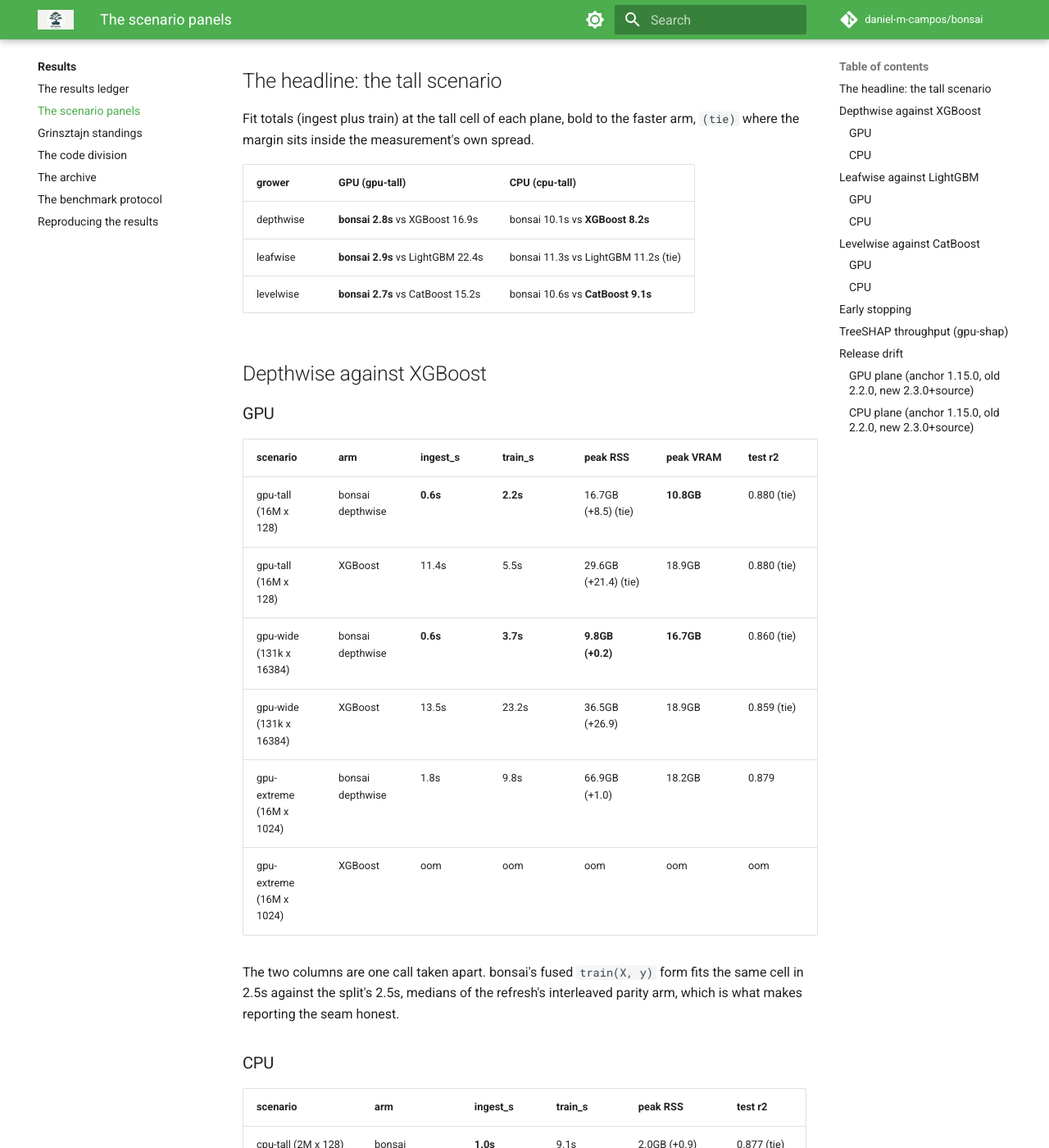
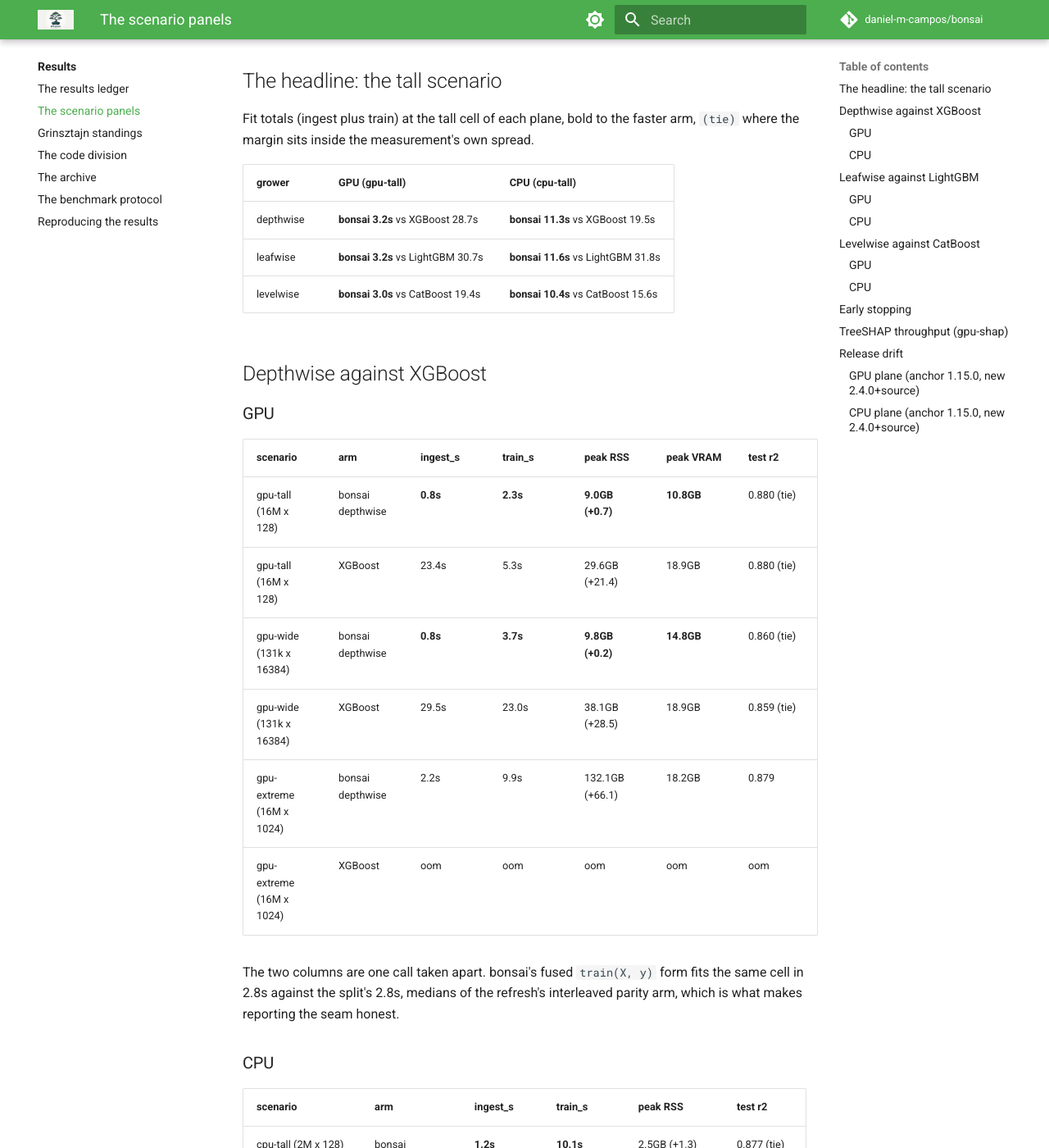
Before and after one commit to daniel-m-campos/bonsai, an MkDocs documentation site: the page built from docs/results/results/perf.md, in a window 1280 px wide and 1400 px high, scrolled down 986 px. Shown: the whole window at 82% size. Built offline with MkDocs 1.6.1 and Material for MkDocs 9.7.7, drawn with Linux system fonts in a browser that asks for light colours; comment, search, counter and statistics services are not loaded; some of the changed text lies outside the part shown.

Commit message:
bench(standings): refresh 10 axes
Axes: gpu-tall,gpu-wide,gpu-extreme,cpu-tall,cpu-wide,gpu-early-stop,gpu-shap,quality-grinsztajn,quality-grinsztajn-gpu,quality-grinsztajn-leaf-capped-gpu. Same-pod refresh via scripts/standings_refresh.py (decision 96); superseded files deleted, registry updated, ledger and README regenerated.

CPU axes (cpu-tall, cpu-wide) were measured on pod-NVIDIA-RTX-PRO-6000-Blackwell-Server-Edition (issue #355). Every row carries its own host block, so the registry records which machine and which ceiling stands behind each axis.

```diff
--- a/docs/results/results/perf.md
+++ b/docs/results/results/perf.md
@@ -14,9 +14,9 @@
 
 | grower | GPU (gpu-tall) | CPU (cpu-tall) |
 |---|---|---|
-| depthwise | **bonsai 2.8s** vs XGBoost 16.9s | bonsai 10.1s vs **XGBoost 8.2s** |
-| leafwise | **bonsai 2.9s** vs LightGBM 22.4s | bonsai 11.3s vs LightGBM 11.2s (tie) |
-| levelwise | **bonsai 2.7s** vs CatBoost 15.2s | bonsai 10.6s vs **CatBoost 9.1s** |
+| depthwise | **bonsai 3.2s** vs XGBoost 28.7s | **bonsai 11.3s** vs XGBoost 19.5s |
+| leafwise | **bonsai 3.2s** vs LightGBM 30.7s | **bonsai 11.6s** vs LightGBM 31.8s |
+| levelwise | **bonsai 3.0s** vs CatBoost 19.4s | **bonsai 10.4s** vs CatBoost 15.6s |
 
 ## Depthwise against XGBoost
 
@@ -24,23 +24,23 @@
 
 | scenario | arm | ingest_s | train_s | peak RSS | peak VRAM | test r2 |
 |---|---|---|---|---|---|---|
-| gpu-tall (16M x 128) | bonsai depthwise | **0.6s** | **2.2s** | 16.7GB (+8.5) (tie) | **10.8GB** | 0.880 (tie) |
-| gpu-tall (16M x 128) | XGBoost | 11.4s | 5.5s | 29.6GB (+21.4) (tie) | 18.9GB | 0.880 (tie) |
-| gpu-wide (131k x 16384) | bonsai depthwise | **0.6s** | **3.7s** | **9.8GB (+0.2)** | **16.7GB** | 0.860 (tie) |
-| gpu-wide (131k x 16384) | XGBoost | 13.5s | 23.2s | 36.5GB (+26.9) | 18.9GB | 0.859 (tie) |
-| gpu-extreme (16M x 1024) | bonsai depthwise | 1.8s | 9.8s | 66.9GB (+1.0) | 18.2GB | 0.879 |
+| gpu-tall (16M x 128) | bonsai depthwise | **0.8s** | **2.3s** | **9.0GB (+0.7)** | **10.8GB** | 0.880 (tie) |
+| gpu-tall (16M x 128) | XGBoost | 23.4s | 5.3s | 29.6GB (+21.4) | 18.9GB | 0.880 (tie) |
+| gpu-wide (131k x 16384) | bonsai depthwise | **0.8s** | **3.7s** | **9.8GB (+0.2)** | **14.8GB** | 0.860 (tie) |
+| gpu-wide (131k x 16384) | XGBoost | 29.5s | 23.0s | 38.1GB (+28.5) | 18.9GB | 0.859 (tie) |
+| gpu-extreme (16M x 1024) | bonsai depthwise | 2.2s | 9.9s | 132.1GB (+66.1) | 18.2GB | 0.879 |
 | gpu-extreme (16M x 1024) | XGBoost | oom | oom | oom | oom | oom |
 
-The two columns are one call taken apart. bonsai's fused `train(X, y)` form fits the same cell in 2.5s against the split's 2.5s, medians of the refresh's interleaved parity arm, which is what makes reporting the seam honest.
+The two columns are one call taken apart. bonsai's fused `train(X, y)` form fits the same cell in 2.8s against the split's 2.8s, medians of the refresh's interleaved parity arm, which is what makes reporting the seam honest.
 
 ### CPU
 
 | scenario | arm | ingest_s | train_s | peak RSS | test r2 |
 |---|---|---|---|---|---|
-| cpu-tall (2M x 128) | bonsai depthwise | **1.0s** | 9.1s | 2.0GB (+0.9) (tie) | 0.877 (tie) |
-| cpu-tall (2M x 128) | XGBoost | 2.0s | **6.2s** | 2.3GB (+1.1) (tie) | 0.877 (tie) |
-| cpu-wide (16k x 16384) | bonsai depthwise | **1.3s** | **51.0s** | **10.3GB (+9.1)** | 0.761 (tie) |
-| cpu-wide (16k x 16384) | XGBoost | 2.2s | 97.0s | 20.4GB (+19.2) | 0.761 (tie) |
+| cpu-tall (2M x 128) | bonsai depthwise | **1.2s** | **10.1s** | 2.5GB (+1.3) (tie) | 0.877 (tie) |
+| cpu-tall (2M x 128) | XGBoost | 3.2s | 16.3s | 2.3GB (+1.1) (tie) | 0.877 (tie) |
+| cpu-wide (16k x 16384) | bonsai depthwise | **1.6s** | **65.1s** | **7.6GB (+6.4)** | 0.761 (tie) |
+| cpu-wide (16k x 16384) | XGBoost | 4.2s | 185.1s | 21.7GB (+20.5) | 0.761 (tie) |
 
 ## Leafwise against LightGBM
 
@@ -48,21 +48,21 @@
 
 | scenario | arm | ingest_s | train_s | peak RSS | peak VRAM | test r2 |
 |---|---|---|---|---|---|---|
-| gpu-tall (16M x 128) | bonsai leafwise | **0.7s** | **2.2s** | **9.0GB (+0.7)** | 10.8GB | 0.880 |
-| gpu-tall (16M x 128) | LightGBM | 12.0s | 10.5s | 15.3GB (+7.1) | **5.4GB** | **0.886** |
-| gpu-wide (131k x 16384) | bonsai leafwise | **0.6s** | **3.7s** | **9.8GB (+0.2)** | **16.7GB** | 0.860 |
-| gpu-wide (131k x 16384) | LightGBM | 60.7s | 154.4s | 58.0GB (+48.4) | 20.8GB | **0.865** |
-| gpu-extreme (16M x 1024) | bonsai leafwise | **1.7s** | **9.8s** | **66.9GB (+1.0)** | **18.2GB** | 0.879 |
-| gpu-extreme (16M x 1024) | LightGBM | 89.2s | 54.2s | 116.3GB (+50.4) | 34.3GB | **0.885** |
+| gpu-tall (16M x 128) | bonsai leafwise | **0.8s** | **2.3s** | **9.0GB (+0.7)** | 10.8GB | 0.880 |
+| gpu-tall (16M x 128) | LightGBM | 17.3s | 13.5s | 15.3GB (+7.0) | **5.4GB** | **0.886** |
+| gpu-wide (131k x 16384) | bonsai leafwise | **0.8s** | **3.7s** | **9.8GB (+0.2)** | **16.7GB** | 0.860 |
+| gpu-wide (131k x 16384) | LightGBM | 111.8s | 158.9s | 58.0GB (+48.5) | 20.8GB | **0.865** |
+| gpu-extreme (16M x 1024) | bonsai leafwise | **2.3s** | **9.9s** | **66.9GB (+1.0)** | **18.2GB** | 0.879 |
+| gpu-extreme (16M x 1024) | LightGBM | 156.7s | 85.7s | 115.9GB (+50.0) | 34.3GB | **0.885** |
 
 ### CPU
 
 | scenario | arm | ingest_s | train_s | peak RSS | test r2 |
 |---|---|---|---|---|---|
-| cpu-tall (2M x 128) | bonsai leafwise | **1.0s** | 10.4s (tie) | 2.0GB (+0.8) (tie) | 0.877 (tie) |
-| cpu-tall (2M x 128) | LightGBM | 2.1s | 9.1s (tie) | 2.0GB (+0.9) (tie) | 0.878 (tie) |
-| cpu-wide (16k x 16384) | bonsai leafwise | **1.3s** | 50.8s | **10.3GB (+9.1)** | 0.761 |
-| cpu-wide (16k x 16384) | LightGBM | 8.0s | **45.8s** | 19.6GB (+18.4) | **0.762** |
+| cpu-tall (2M x 128) | bonsai leafwise | **1.1s** | **10.5s** | **2.0GB (+0.8)** | 0.877 (tie) |
+| cpu-tall (2M x 128) | LightGBM | 3.3s | 28.6s | 2.1GB (+0.9) | 0.878 (tie) |
+| cpu-wide (16k x 16384) | bonsai leafwise | **1.5s** | **63.6s** | **7.6GB (+6.4)** | 0.761 |
+| cpu-wide (16k x 16384) | LightGBM | 16.3s | 88.4s | 19.5GB (+18.3) | **0.762** |
 
 ## Levelwise against CatBoost
 
@@ -70,23 +70,23 @@
 
 | scenario | arm | ingest_s | train_s | peak RSS | peak VRAM | test r2 |
 |---|---|---|---|---|---|---|
-| gpu-tall (16M x 128) | bonsai levelwise | **0.6s** | **2.1s** | **9.0GB (+0.7)** | **10.8GB** | **0.877** |
-| gpu-tall (16M x 128) | CatBoost | 1.9s | 13.3s | 25.6GB (+17.4) | 90.2GB | 0.876 |
-| gpu-wide (131k x 16384) | bonsai levelwise | **0.7s** | **8.1s** | **9.9GB (+0.3)** | **16.6GB** | **0.874** |
-| gpu-wide (131k x 16384) | CatBoost | 0.9s | 57.6s | 26.4GB (+16.8) | 90.2GB | 0.872 |
-| gpu-extreme (16M x 1024) | bonsai levelwise | 1.7s | 8.8s | 66.9GB (+1.0) | 18.2GB | 0.876 |
-| gpu-extreme (16M x 1024) | CatBoost | oom | oom | oom | oom | oom |
+| gpu-tall (16M x 128) | bonsai levelwise | **0.8s** | **2.2s** | **9.0GB (+0.7)** | **10.8GB** | **0.877** |
+| gpu-tall (16M x 128) | CatBoost | 3.7s | 15.7s | 25.7GB (+17.5) | 90.2GB | 0.876 |
+| gpu-wide (131k x 16384) | bonsai levelwise | **0.8s** | **8.1s** | **9.9GB (+0.3)** | **16.6GB** | **0.874** |
+| gpu-wide (131k x 16384) | CatBoost | 1.4s | 64.0s | 26.3GB (+16.7) | 90.2GB | 0.872 |
+| gpu-extreme (16M x 1024) | bonsai levelwise | **2.3s** | **8.9s** | **66.9GB (+1.0)** | **18.2GB** | 0.876 (tie) |
+| gpu-extreme (16M x 1024) | CatBoost | 25.1s | 83.2s | 195.9GB (+130.0) | 90.2GB | 0.876 (tie) |
 
 ### CPU
 
 | scenario | arm | ingest_s | train_s | peak RSS | test r2 |
 |---|---|---|---|---|---|
-| cpu-tall (2M x 128) | bonsai levelwise | 1.0s | 9.7s | **2.0GB (+0.9)** | **0.877** |
-| cpu-tall (2M x 128) | CatBoost | **0.2s** | **8.9s** | 4.1GB (+2.9) | 0.875 |
-| cpu-wide (16k x 16384) | bonsai levelwise | 1.3s | 70.6s | **11.5GB (+10.3)** | **0.858** |
-| cpu-wide (16k x 16384) | CatBoost | **0.2s** | **66.0s** | 18.6GB (+17.4) | 0.830 |
+| cpu-tall (2M x 128) | bonsai levelwise | 1.1s | **9.3s** | **2.0GB (+0.8)** | **0.877** |
+| cpu-tall (2M x 128) | CatBoost | **0.4s** | 15.2s | 4.2GB (+3.0) | 0.875 |
+| cpu-wide (16k x 16384) | bonsai levelwise | 1.6s | 97.0s (tie) | **7.7GB (+6.5)** | **0.858** |
+| cpu-wide (16k x 16384) | CatBoost | **0.3s** | 95.0s (tie) | 18.6GB (+17.4) | 0.830 |
 
-*Source: [`gpu-tall-2026-09.jsonl`](../../../benchmarks/results/gpu-tall-2026-09.jsonl), [`gpu-wide-2026-09.jsonl`](../../../benchmarks/results/gpu-wide-2026-09.jsonl), [`gpu-extreme-2026-09.jsonl`](../../../benchmarks/results/gpu-extreme-2026-09.jsonl), [`cpu-tall-2026-09.jsonl`](../../../benchmarks/results/cpu-tall-2026-09.jsonl), [`cpu-wide-2026-09.jsonl`](../../../benchmarks/results/cpu-wide-2026-09.jsonl), [`gpu-early-stop-2026-09.jsonl`](../../../benchmarks/results/gpu-early-stop-2026-09.jsonl). As-run under the redesigned scenario matrix (decision 103), best of the session's repeats per arm. Each plane runs on one pod, so the arms compare within a plane and not across the two. The GPU plane is measured at `0ea5b77d1896175ec016ff3065587bde56aa81fd` (2026-09-11, pod-NVIDIA-RTX-PRO-6000-Blackwell-Server-Edition). The CPU plane is measured at `0ea5b77d1896175ec016ff3065587bde56aa81fd` (2026-09-11, pod-NVIDIA-RTX-PRO-6000-Blackwell-Server-Edition).*
+*Source: [`gpu-tall-2026-09.jsonl`](../../../benchmarks/results/gpu-tall-2026-09.jsonl), [`gpu-wide-2026-09.jsonl`](../../../benchmarks/results/gpu-wide-2026-09.jsonl), [`gpu-extreme-2026-09.jsonl`](../../../benchmarks/results/gpu-extreme-2026-09.jsonl), [`cpu-tall-2026-09.jsonl`](../../../benchmarks/results/cpu-tall-2026-09.jsonl), [`cpu-wide-2026-09.jsonl`](../../../benchmarks/results/cpu-wide-2026-09.jsonl), [`gpu-early-stop-2026-09.jsonl`](../../../benchmarks/results/gpu-early-stop-2026-09.jsonl). As-run under the redesigned scenario matrix (decision 103), best of the session's repeats per arm. Each plane runs on one pod, so the arms compare within a plane and not across the two. The GPU plane is measured at `28806ff566c05fdee900d90bd3ee864e991d7f45` (2026-09-18, pod-NVIDIA-RTX-PRO-6000-Blackwell-Server-Edition). The CPU plane is measured at `28806ff566c05fdee900d90bd3ee864e991d7f45` (2026-09-18, pod-NVIDIA-RTX-PRO-6000-Blackwell-Server-Edition).*
 
 ## Early stopping
 
@@ -94,12 +94,12 @@
 
 | grower | arm | eval overhead | stop-arm fit | stopped at |
 |---|---|---|---|---|
-| depthwise | bonsai depthwise | +33.4% | 24.5s | 1278 |
-| depthwise | XGBoost | +2.1% | 61.6s | 1216 |
-| leafwise | bonsai leafwise | +33.7% | 24.5s | 1278 |
-| leafwise | LightGBM | +0.5% | 77.0s | 847 |
-| levelwise | bonsai levelwise | +34.7% | 34.8s | 2000 |
-| levelwise | CatBoost | +5.6% | 112.2s | 1923 |
+| depthwise | bonsai depthwise | +41.8% | 25.3s | 1278 |
+| depthwise | XGBoost | +1.5% | 70.6s | 1216 |
+| leafwise | bonsai leafwise | +41.6% | 25.2s | 1278 |
+| leafwise | LightGBM | +4.5% | 86.4s | 847 |
+| levelwise | bonsai levelwise | +43.3% | 35.6s | 2000 |
+| levelwise | CatBoost | +8.3% | 115.5s | 1923 |
 
 ## TreeSHAP throughput (gpu-shap)
 
@@ -107,39 +107,39 @@
 
 | cell | bonsai depthwise (GPU) | XGBoost (GPU) | LightGBM (CPU SHAP) | CatBoost (CPU SHAP) |
 |---|---|---|---|---|
-| 1,048,576 x 128, depth 6 | **0.62** | 2.24 | 83.32 | 3.02 |
-| 1,048,576 x 128, depth 8 | **2.25** | 7.46 | 663.49 | 3.63 |
-| 1,048,576 x 512, depth 6 | **0.77** | 2.45 | 80.11 | 7.63 |
-| 4,194,304 x 128, depth 6 | **1.26** | 5.46 | 178.49 | 8.11 |
+| 1,048,576 x 128, depth 6 | **0.71** | 2.29 | 147.37 | 4.54 |
+| 1,048,576 x 128, depth 8 | **2.44** | 7.53 | - | 5.45 |
+| 1,048,576 x 512, depth 6 | **1.16** | 2.62 | 146.70 | 13.53 |
+| 4,194,304 x 128, depth 6 | **1.54** | 5.58 | 305.44 | 12.83 |
 
 | cell | bonsai depthwise (GPU) | XGBoost (GPU) | LightGBM (CPU SHAP) | CatBoost (CPU SHAP) |
 |---|---|---|---|---|
-| 1,048,576 x 128, depth 6 | 3.8e-06 | 3.4e-06 | 0.0e+00 | 0.0e+00 |
-| 1,048,576 x 128, depth 8 | 7.0e-06 | 4.9e-06 | 0.0e+00 | 0.0e+00 |
-| 1,048,576 x 512, depth 6 | 3.9e-06 | 2.8e-06 | 0.0e+00 | 0.0e+00 |
-| 4,194,304 x 128, depth 6 | 4.5e-06 | 3.9e-06 | 0.0e+00 | 0.0e+00 |
+| 1,048,576 x 128, depth 6 | 3.4e-06 | 3.4e-06 | 0.0e+00 | 0.0e+00 |
+| 1,048,576 x 128, depth 8 | 7.2e-06 | 4.9e-06 | - | 0.0e+00 |
+| 1,048,576 x 512, depth 6 | 3.5e-06 | 2.8e-06 | 0.0e+00 | 0.0e+00 |
+| 4,194,304 x 128, depth 6 | 4.2e-06 | 3.9e-06 | 0.0e+00 | 0.0e+00 |
 
 ## Release drift
 
 Each plane's tall cell, three wheels interleaved on the pod that measured the plane: the previous release (`old`), the fixed 1.15.0 anchor and the commit under refresh (`new`), min over repeats. `new` is read inside 5% of `old` and 2% of `anchor`; a cell marked **moved** ships only under a decision entry that cites the file (the [benchmark protocol](../benchmark-protocol.md) has the argument).
 
-### GPU plane (anchor 1.15.0, old 2.2.0, new 2.3.0+source)
+### GPU plane (anchor 1.15.0, new 2.4.0+source)
 
 | cell | grower | anchor | old | new | vs old | vs anchor | old RSS | new RSS | RSS delta |
 |---|---|--:|--:|--:|--:|--:|--:|--:|--:|
-| 1000000x100 | cuda_depthwise | 0.46s | 0.25s | 0.24s | -2.8% | -47.4% **moved** | 0.63GB | 0.58GB | -7.9% **moved** |
-| 1000000x100 | cuda_levelwise | 0.89s | 0.32s | 0.30s | -5.4% **moved** | -66.5% **moved** | 0.63GB | 0.58GB | -7.9% **moved** |
-| 16000000x100 | cuda_depthwise | 3.82s | 2.47s | 2.48s | +0.2% | -35.1% **moved** | 6.78GB | 6.74GB | -0.6% |
-| 16000000x100 | cuda_levelwise | 3.87s | 2.40s | 2.39s | -0.3% | -38.2% **moved** | 6.77GB | 6.73GB | -0.6% |
+| 1000000x100 | cuda_depthwise | 0.52s | n/a | 0.27s | n/a | -48.4% **moved** | n/a | 0.58GB | n/a |
+| 1000000x100 | cuda_levelwise | 0.95s | n/a | 0.33s | n/a | -65.3% **moved** | n/a | 0.58GB | n/a |
+| 16000000x100 | cuda_depthwise | 4.22s | n/a | 2.75s | n/a | -34.8% **moved** | n/a | 6.71GB | n/a |
+| 16000000x100 | cuda_levelwise | 4.28s | n/a | 2.66s | n/a | -37.8% **moved** | n/a | 6.71GB | n/a |
 
 *Source: [`ab-gpu-2026-09.jsonl`](../../../benchmarks/results/ab-gpu-2026-09.jsonl). Min over the session's interleaved repeats per arm, fit seconds and peak host RSS; the gpu-tall standings were measured in the same session.*
 
-### CPU plane (anchor 1.15.0, old 2.2.0, new 2.3.0+source)
+### CPU plane (anchor 1.15.0, new 2.4.0+source)
 
 | cell | grower | anchor | old | new | vs old | vs anchor | old RSS | new RSS | RSS delta |
 |---|---|--:|--:|--:|--:|--:|--:|--:|--:|
-| 2097152x128 | depthwise | 13.27s | 13.19s | 13.18s | -0.0% | -0.7% | 1.85GB | 1.86GB | +0.5% |
-| 2097152x128 | leafwise | 13.63s | 13.54s | 12.93s | -4.5% | -5.1% **moved** | 1.78GB | 1.86GB | +4.5% |
-| 2097152x128 | levelwise | 11.64s | 11.71s | 11.72s | +0.1% | +0.7% | 1.87GB | 1.87GB | +0.0% |
+| 2097152x128 | depthwise | 13.09s | n/a | 11.52s | n/a | -12.0% **moved** | n/a | 1.83GB | n/a |
+| 2097152x128 | leafwise | 13.53s | n/a | 11.48s | n/a | -15.2% **moved** | n/a | 1.83GB | n/a |
+| 2097152x128 | levelwise | 11.69s | n/a | 10.15s | n/a | -13.2% **moved** | n/a | 1.84GB | n/a |
 
 *Source: [`ab-cpu-2026-09.jsonl`](../../../benchmarks/results/ab-cpu-2026-09.jsonl). Min over the session's interleaved repeats per arm, fit seconds and peak host RSS; the cpu-tall standings were measured in the same session.*
```
Also changed, not shown: README.md (+1 -1 lines), docs/results/results.md (+1 -1 lines), docs/results/results/quality-grinsztajn.md (+5 -5 lines), 15 other files.
